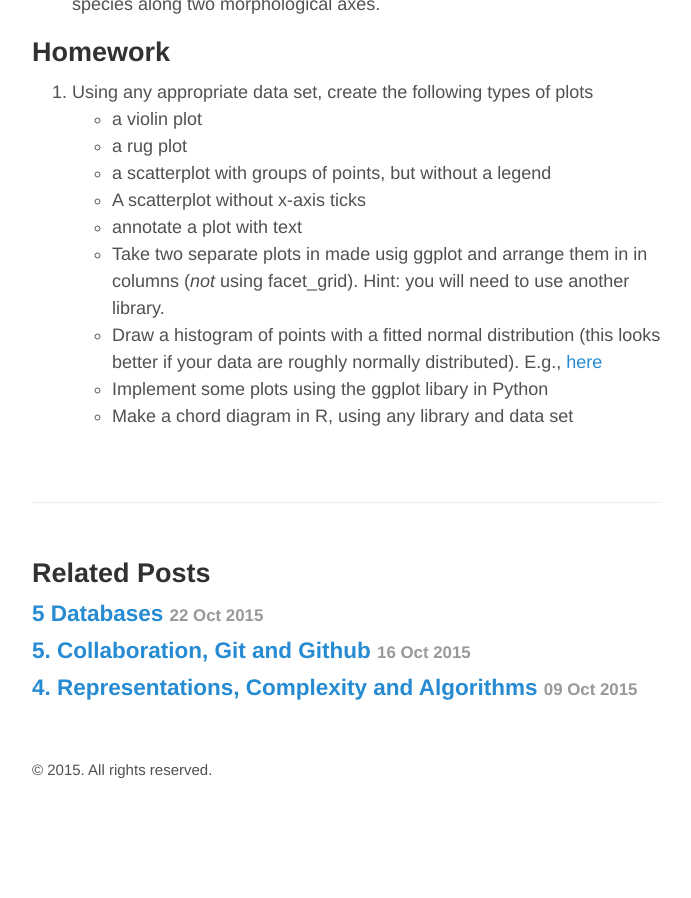
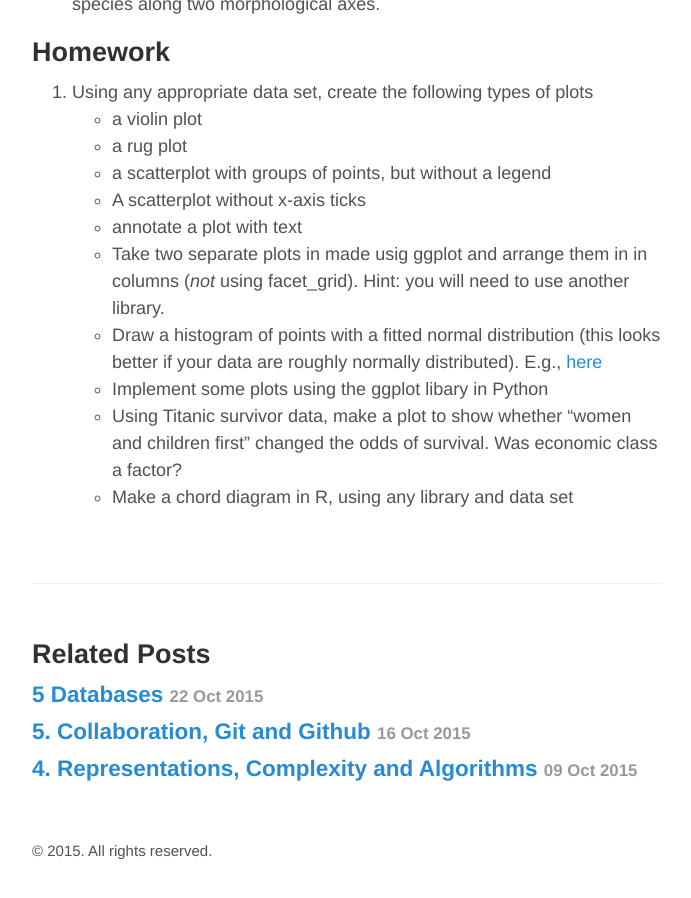
Before and after one commit to MikheyevLab/Computing-Fall-2015, a Jekyll site: the page built from _posts/2015-10-29-data-visualization-i.markdown, in a window 1280 px wide and 900 px high, scrolled down 1598 px. Shown: the whole window, without its empty margins (293-984 px from the left). Built offline with Jekyll 4.4.1, drawn with Linux system fonts in a browser that asks for light colours; Markdown is read by kramdown in place of the engine named in the settings; before the commit the page ends 2417 px from its top, so only the background shows below that.

```diff
--- a/_posts/2015-10-29-data-visualization-i.markdown
+++ b/_posts/2015-10-29-data-visualization-i.markdown
@@ -45,4 +45,5 @@
 - Take two separate plots in made usig ggplot and arrange them in in columns (_not_ using facet_grid). Hint: you will need to use another library.
 - Draw a histogram of points with a fitted normal distribution (this looks better if your data are roughly normally distributed). E.g., [here](http://www.nature.com/ncomms/2015/150806/ncomms8991/images/ncomms8991-f2.jpg)
 - Implement some plots using the ggplot libary in Python
+- Using Titanic survivor data, make a plot to show whether "women and children first" changed the odds of survival. Was economic class a factor?
 - Make a chord diagram in R, using any library and data set
```
Also changed, not shown: ggplot2 intro.html (renamed from _posts/ggplot2 intro.html), 2 other files.
